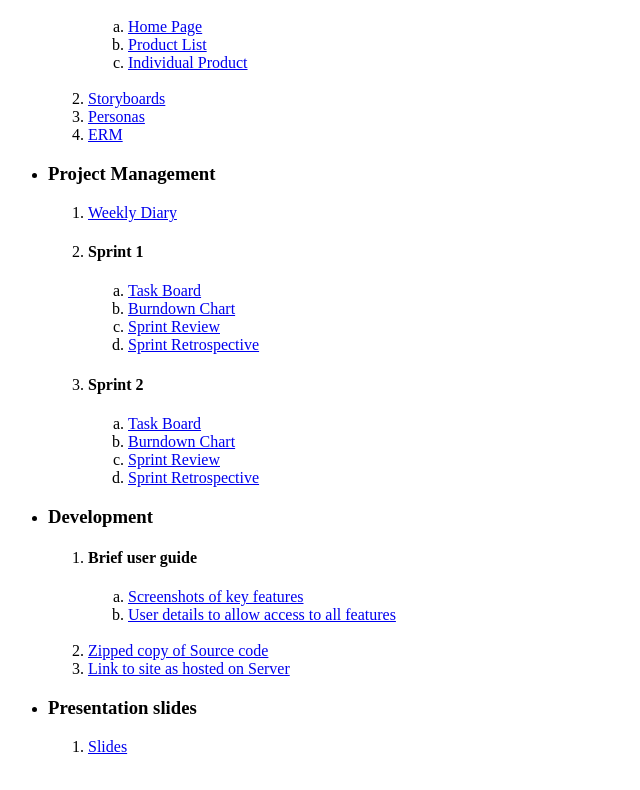
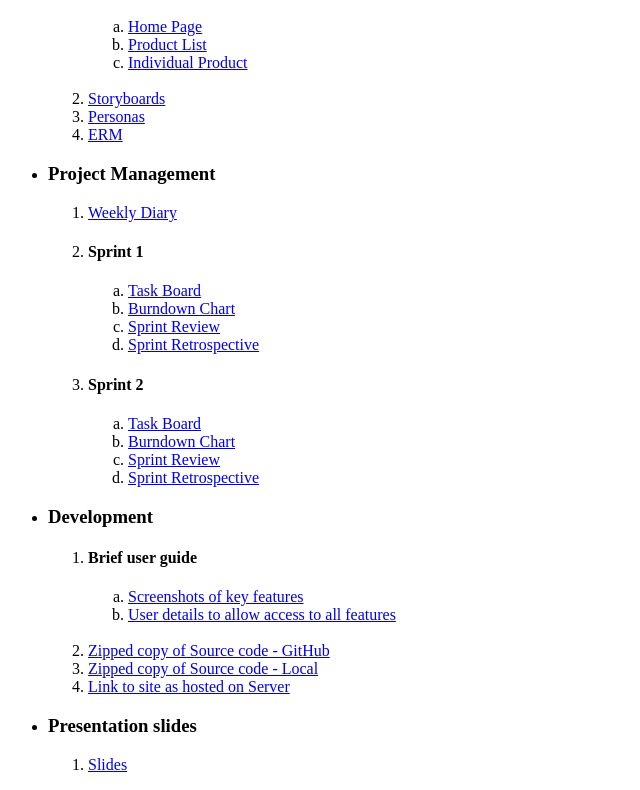
Before and after one commit to Bosurgi/TeamProjectPortfolio, a plain HTML site: page index.html in a window 1280 px wide. Shown: the part 381-1171 px from the top of the page, without its empty margins (0-640 px from the left). Drawn offline with Linux system fonts and the light colour scheme.

Commit message:
Added new link for local files

```diff
--- a/index.html
+++ b/index.html
@@ -37,7 +37,7 @@
                     </li>
                     <li><a href="#">Storyboards</a></li>
                     <li><a href="#">Personas</a></li>
-                    <li><a href="./designwork/erm.png">ERM</a></li>
+                    <li><a href="./erm.png">ERM</a></li>
                 </ol>
             </li>
 
@@ -76,7 +76,8 @@
                             <li><a href="#">User details to allow access to all features</a></li>
                         </ol>
                         <br>
-                        <li><a href="https://github.com/Nebula6/Team-Project/archive/refs/heads/master.zip">Zipped copy of Source code</a></li>
+                        <li><a href="https://github.com/Nebula6/Team-Project/archive/refs/heads/master.zip">Zipped copy of Source code - GitHub</a></li>
+                        <li><a href="./development/Team-Project-master.zip">Zipped copy of Source code - Local</a></li>
                         <li><a href="https://sahara-tp.000webhostapp.com/">Link to site as hosted on Server</a></li>
                     </li>
                 </ol>
```
Also changed, not shown: erm.png (added).
